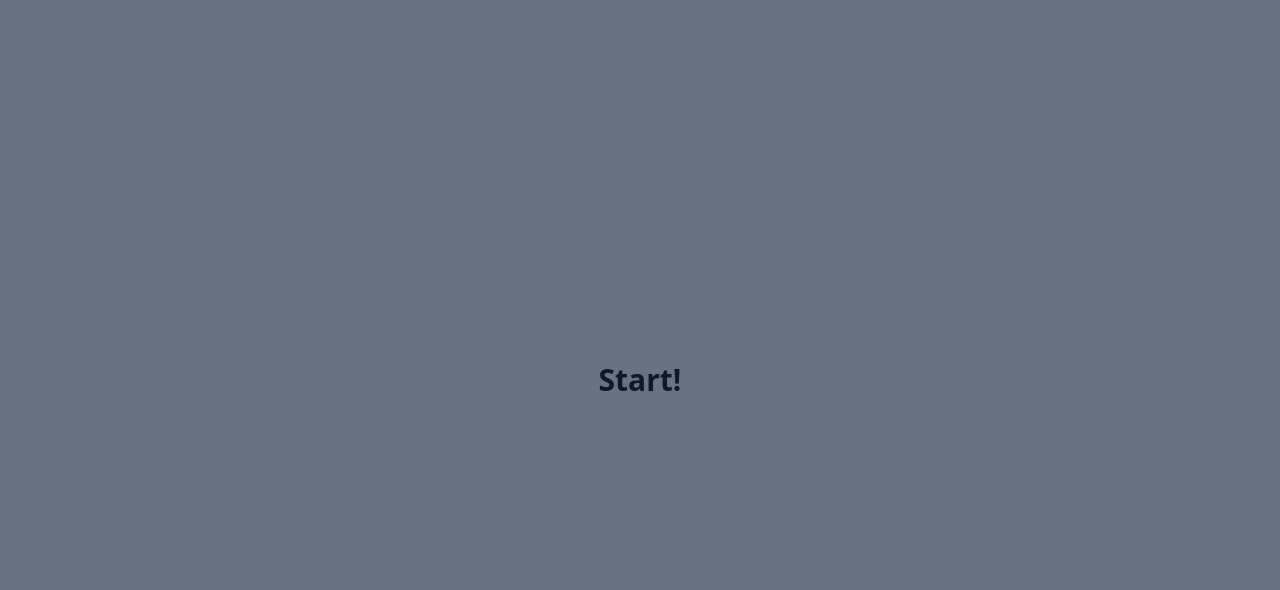
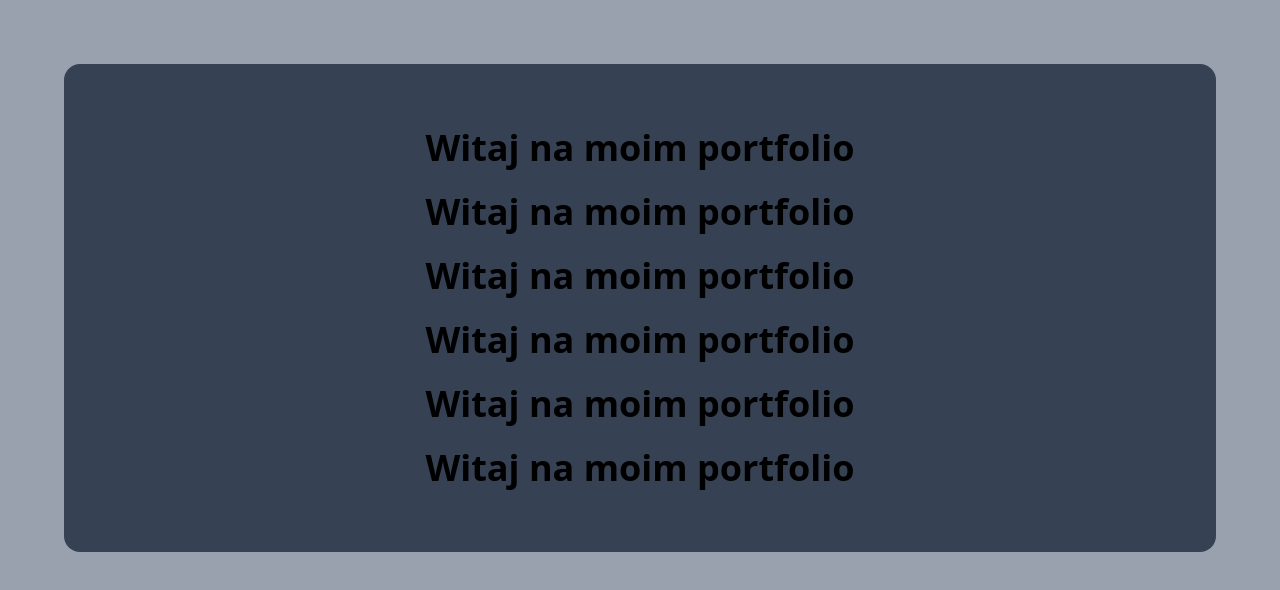
Before and after one commit to fraorzi/Portfolio, a React (Vite) app: page / in a window 1280 px wide. Shown: the top 590 px of the page. Built offline with nearby package versions, Linux system fonts and the light colour scheme.

Commit message:
feat: start of Container component

```diff
--- a/index.html
+++ b/index.html
@@ -5,7 +5,7 @@
     <meta name="viewport" content="width=device-width, initial-scale=1.0" />
     <title>Starter</title>
   </head>
-  <body>
+  <body class="bg-gray-400">
     <div id="root"></div>
     <script type="module" src="/src/main.tsx"></script>
   </body>
--- a/src/App.tsx
+++ b/src/App.tsx
@@ -1,9 +1,14 @@
+import Container from '@components/Container/Container';
+
 export default function App() {
   return (
-    <div className="flex min-h-screen items-center justify-center bg-gray-500">
-      <h1 className="pb-10 text-center text-3xl font-bold text-gray-900">
-        Start!
-      </h1>
-    </div>
+    <Container>
+      <h1 className="text-4xl font-bold">Witaj na moim portfolio</h1>
+      <h1 className="text-4xl font-bold">Witaj na moim portfolio</h1>
+      <h1 className="text-4xl font-bold">Witaj na moim portfolio</h1>
+      <h1 className="text-4xl font-bold">Witaj na moim portfolio</h1>
+      <h1 className="text-4xl font-bold">Witaj na moim portfolio</h1>
+      <h1 className="text-4xl font-bold">Witaj na moim portfolio</h1>
+    </Container>
   );
 }
--- /dev/null
+++ b/src/components/Container/Container.tsx
@@ -0,0 +1,15 @@
+import type { ReactNode } from 'react';
+
+interface ContainerProps {
+  children: ReactNode;
+}
+
+export default function Container({ children }: ContainerProps) {
+  return (
+    <div
+      className={`mx-auto my-16 flex max-w-6xl flex-col items-center gap-6 rounded-2xl bg-gray-700 py-16`}
+    >
+      {children}
+    </div>
+  );
+}
```
